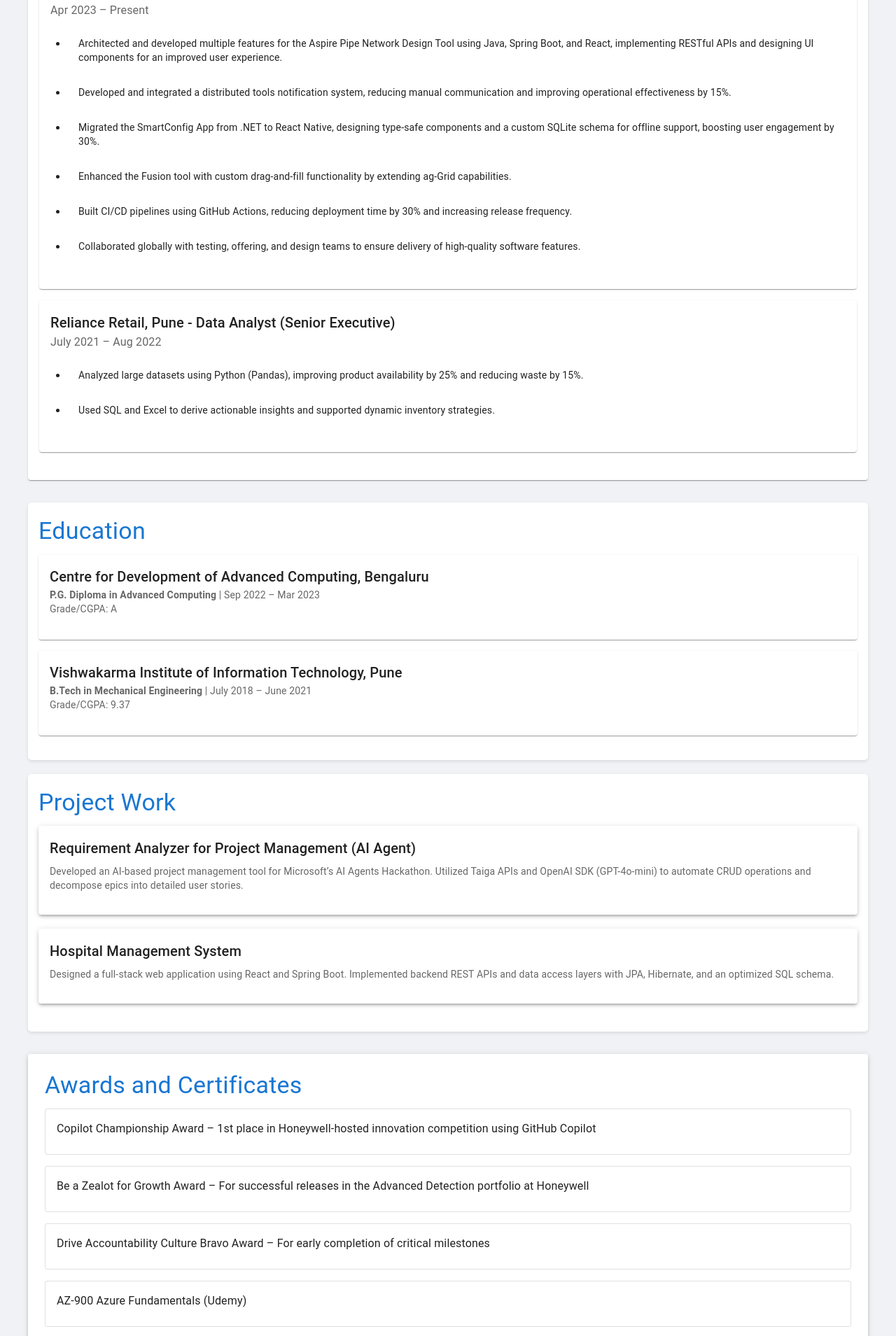
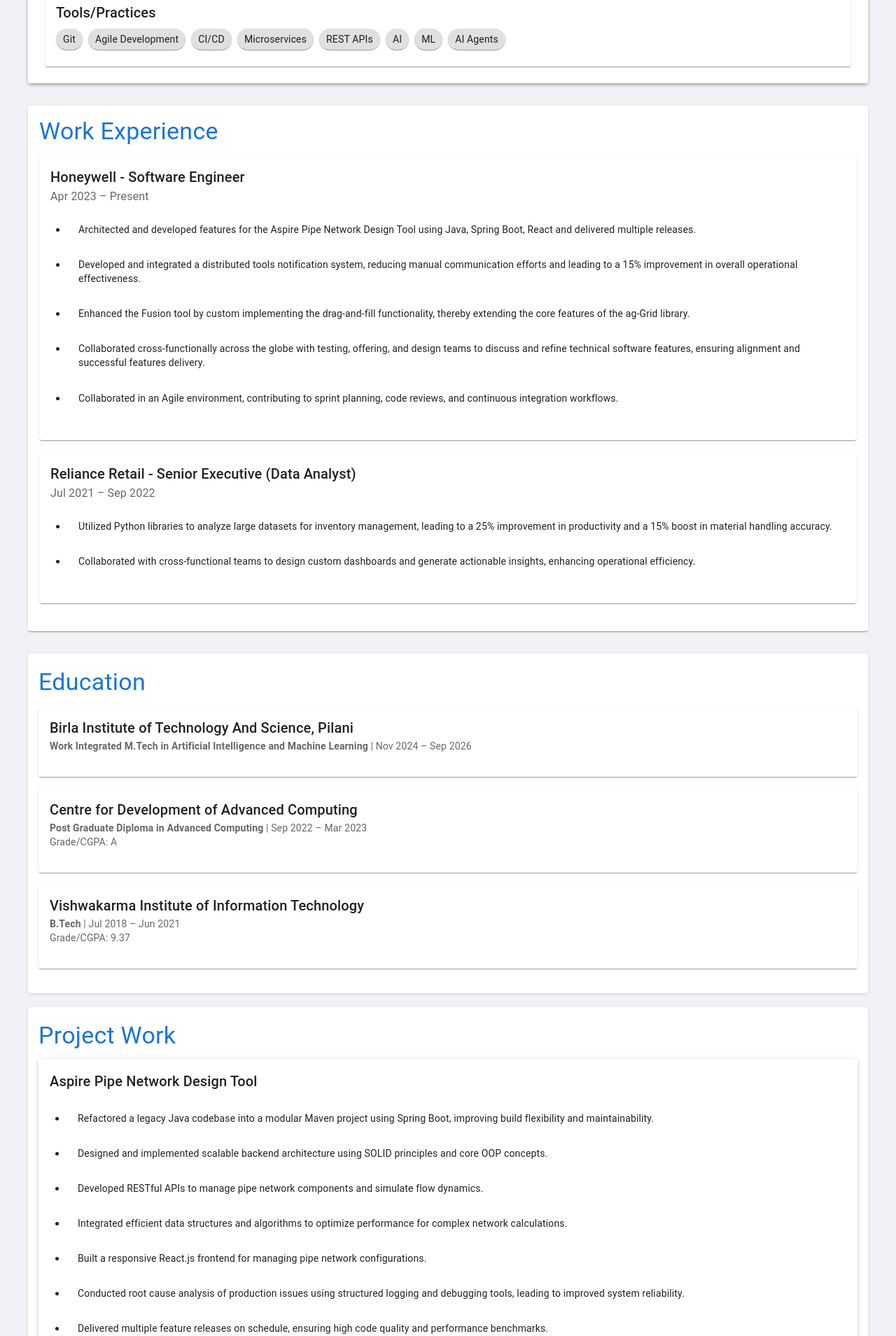
Before and after one commit to rohanbhirud/rohanbhirud.github.io, a React (Create React App) app: page / in a window 1280 px wide. Shown: the part 671-2580 px from the top of the page at 70% size. Built offline with nearby package versions, Linux system fonts and the light colour scheme.

Commit message:
updating content

```diff
--- a/src/App.js
+++ b/src/App.js
@@ -10,75 +10,136 @@
 
 function App() {
   const skillsData = {
-    Languages: ['Java', 'C#', 'SQL', 'JavaScript', 'TypeScript', 'Python', 'HTML', 'CSS'],
-    'Technologies & Tools': ['Spring Boot', 'React', 'Angular', '.NET Core Web API', 'Docker', 'Kafka', 'Microservices', 'REST APIs', 'Azure', 'OpenAI SDK', 'AI Agents', 'Git']
+    'Programming Languages': [
+      'Java',
+      'C#',
+      'JavaScript',
+      'TypeScript',
+      'Python',
+      'HTML',
+      'CSS'
+    ],
+    'Frameworks': [
+      'React',
+      '.NET Core',
+      'Spring Boot'
+    ],
+    'Databases': [
+      'SQL',
+      'Microsoft SQL Server'
+    ],
+    'Tools/Practices': [
+      'Git',
+      'Agile Development',
+      'CI/CD',
+      'Microservices',
+      'REST APIs',
+      'AI',
+      'ML',
+      'AI Agents'
+    ]
   };
 
   const experienceData = [
     {
-      company: 'Honeywell, Bangalore',
+      company: 'Honeywell',
       role: 'Software Engineer',
       dates: 'Apr 2023 – Present',
       responsibilities: [
-        'Architected and developed multiple features for the Aspire Pipe Network Design Tool using Java, Spring Boot, and React, implementing RESTful APIs and designing UI components for an improved user experience.',
-        'Developed and integrated a distributed tools notification system, reducing manual communication and improving operational effectiveness by 15%.',
-        'Migrated the SmartConfig App from .NET to React Native, designing type-safe components and a custom SQLite schema for offline support, boosting user engagement by 30%.',
-        'Enhanced the Fusion tool with custom drag-and-fill functionality by extending ag-Grid capabilities.',
-        'Built CI/CD pipelines using GitHub Actions, reducing deployment time by 30% and increasing release frequency.',
-        'Collaborated globally with testing, offering, and design teams to ensure delivery of high-quality software features.'
+        'Architected and developed features for the Aspire Pipe Network Design Tool using Java, Spring Boot, React and delivered multiple releases.',
+        'Developed and integrated a distributed tools notification system, reducing manual communication efforts and leading to a 15% improvement in overall operational effectiveness.',
+        'Enhanced the Fusion tool by custom implementing the drag-and-fill functionality, thereby extending the core features of the ag-Grid library.',
+        'Collaborated cross-functionally across the globe with testing, offering, and design teams to discuss and refine technical software features, ensuring alignment and successful features delivery.',
+        'Collaborated in an Agile environment, contributing to sprint planning, code reviews, and continuous integration workflows.'
       ]
     },
     {
-      company: 'Reliance Retail, Pune',
-      role: 'Data Analyst (Senior Executive)',
-      dates: 'July 2021 – Aug 2022',
+      company: 'Reliance Retail',
+      role: 'Senior Executive (Data Analyst)',
+      dates: 'Jul 2021 – Sep 2022',
       responsibilities: [
-        'Analyzed large datasets using Python (Pandas), improving product availability by 25% and reducing waste by 15%.',
-        'Used SQL and Excel to derive actionable insights and supported dynamic inventory strategies.'
+        'Utilized Python libraries to analyze large datasets for inventory management, leading to a 25% improvement in productivity and a 15% boost in material handling accuracy.',
+        'Collaborated with cross-functional teams to design custom dashboards and generate actionable insights, enhancing operational efficiency.'
       ]
     }
   ];
 
   const educationData = [
     {
-      institution: 'Centre for Development of Advanced Computing, Bengaluru',
-      degree: 'P.G. Diploma in Advanced Computing',
-      dates: 'Sep 2022 – Mar 2023',
-      grade: 'A',
-      coursework: ['OOP', 'Databases', 'DSA', 'Full-stack Development']
+      institution: 'Birla Institute of Technology And Science, Pilani',
+      degree: 'Work Integrated M.Tech in Artificial Intelligence and Machine Learning',
+      dates: 'Nov 2024 – Sep 2026'
     },
     {
-      institution: 'Vishwakarma Institute of Information Technology, Pune',
-      degree: 'B.Tech in Mechanical Engineering',
-      dates: 'July 2018 – June 2021',
-      cgpa: '9.37',
-      coursework: []
+      institution: 'Centre for Development of Advanced Computing',
+      degree: 'Post Graduate Diploma in Advanced Computing',
+      dates: 'Sep 2022 – Mar 2023',
+      grade: 'A'
+    },
+    {
+      institution: 'Vishwakarma Institute of Information Technology',
+      degree: 'B.Tech',
+      dates: 'Jul 2018 – Jun 2021',
+      cgpa: '9.37'
     }
   ];
 
   const projectsData = [
     {
-      title: 'Requirement Analyzer for Project Management (AI Agent)',
-      description: 'Developed an AI-based project management tool for Microsoft’s AI Agents Hackathon. Utilized Taiga APIs and OpenAI SDK (GPT-4o-mini) to automate CRUD operations and decompose epics into detailed user stories.',
-      liveDemoLink: '',
-      githubLink: ''
+      title: 'Aspire Pipe Network Design Tool',
+      description: [
+        'Refactored a legacy Java codebase into a modular Maven project using Spring Boot, improving build flexibility and maintainability.',
+        'Designed and implemented scalable backend architecture using SOLID principles and core OOP concepts.',
+        'Developed RESTful APIs to manage pipe network components and simulate flow dynamics.',
+        'Integrated efficient data structures and algorithms to optimize performance for complex network calculations.',
+        'Built a responsive React.js frontend for managing pipe network configurations.',
+        'Conducted root cause analysis of production issues using structured logging and debugging tools, leading to improved system reliability.',
+        'Delivered multiple feature releases on schedule, ensuring high code quality and performance benchmarks.'
+      ]
+    },
+    {
+      title: 'CLSS Site Manager',
+      description: [
+        'Developed and integrated a distributed tools notification system, reducing manual communication efforts and leading to a 15% improvement in overall operational effectiveness.',
+        'Designed and implemented SQL Server schemas, stored procedures, and queries to support the distributed tools notification system, enabling reliable message delivery.',
+        'Built RESTful APIs using .NET to support scalable and maintainable backend services.',
+        'Integrated backend APIs with React components to enable seamless data flow and user interaction.',
+        'Developed dynamic front-end interfaces using React, enhancing usability and performance.'
+      ]
+    },
+    {
+      title: 'CLSS Config Tool',
+      description: [
+        'Enhanced the tool by custom implementing the drag-and-fill functionality, thereby extending the core features of the ag-Grid library.',
+        'Built RESTful APIs following clean architecture patterns.'
+      ]
+    },
+    {
+      title: 'Requirement Analyser AI Agent',
+      description: [
+        'Developed an intelligent project management agent as part of Microsoft\'s AI Agents Hackathon using Taiga APIs to automate CRUD operations on projects, epics, and user stories.',
+        'Leveraged Azure AI Foundry\'s hosted GPT-4o-mini with the OpenAI SDK and Python to decompose high-level epics into detailed user stories.'
+      ]
     },
     {
       title: 'Hospital Management System',
-      description: 'Designed a full-stack web application using React and Spring Boot. Implemented backend REST APIs and data access layers with JPA, Hibernate, and an optimized SQL schema.',
-      liveDemoLink: '',
-      githubLink: ''
+      description: [
+        'Implemented JPA repositories and Hibernate entities for efficient data access.',
+        'Architected and developed a full-stack Hospital Management System.',
+        'Worked collaboratively to meet project milestones and deliver a robust, user-friendly solution.'
+      ]
     }
   ];
 
   const awardsData = [
-    'Copilot Championship Award – 1st place in Honeywell-hosted innovation competition using GitHub Copilot',
-    'Be a Zealot for Growth Award – For successful releases in the Advanced Detection portfolio at Honeywell',
-    'Drive Accountability Culture Bravo Award – For early completion of critical milestones',
-    'AZ-900 Azure Fundamentals (Udemy)',
-    'Crash Course on Python (Coursera)',
-    'Fullstack Development (LinkedIn Learning)'
+    'Patent Approval: Granted approval for patent filing for innovative LED-based authentication system in FaastFlex Detector at Honeywell.',
+    'People\'s Choice Award: Recognized at Honeywell Technology Roadshow for outstanding project presentation and innovation.',
+    'Copilot Championship Award: Awarded first place in a Honeywell-hosted competition for innovative use of GitHub Copilot.',
+    'Be a Zealot for Growth Award at Honeywell: Recognized for spearheading multiple successful releases within the Advanced Detection portfolio.',
+    'Drive Accountability Culture Bravo Award: Awarded for initiative and driving early completion of critical milestones.',
+    'Fullstack Development | LinkedIn Learning'
   ];
+
 
   return (
     <div className="portfolio-container">
--- a/src/components/Education.js
+++ b/src/components/Education.js
@@ -23,7 +23,7 @@
               <strong>{entry.degree}</strong> | {entry.dates}
             </Typography>
             <Typography variant="body2" color="text.secondary" style={{ marginBottom: '10px' }}>
-              Grade/CGPA: {entry.grade || entry.cgpa}
+              {(entry.grade || entry.cgpa) && `Grade/CGPA: ${entry.grade || entry.cgpa}`}
             </Typography>
           </CardContent>
         </Card>
--- a/src/components/Projects.js
+++ b/src/components/Projects.js
@@ -1,6 +1,5 @@
 import React from 'react';
-import { Card, CardContent, Typography, CardActions, Button } from '@mui/material';
-import GitHubIcon from '@mui/icons-material/GitHub'; // This is a Material UI icon, no path change needed
+import { Card, CardContent, Typography, List, ListItem, ListItemText } from '@mui/material';
 function Projects({ projects }) {
   return (
     <section id="projects">
@@ -21,23 +20,14 @@
             <Typography variant="h6" component="h3" gutterBottom>
               {project.title}
             </Typography>
-            <Typography variant="body2" color="text.secondary">
-              {project.description}
-            </Typography>
+            <List dense sx={{ listStyleType: 'disc', pl: 3 }}>
+                  {project.description.map((d, idx) => (
+                    <ListItem key={idx} sx={{ display: 'list-item', listStyleType: 'disc' }}>
+                      <ListItemText primary={d} />
+                    </ListItem>
+                  ))}
+                </List>
           </CardContent>
-          <CardActions>
-            {project.liveDemoLink && (
-              <Button size="small" component="a" href={project.liveDemoLink} target="_blank" rel="noopener noreferrer">
-                Live Demo
-              </Button>
-            )}
-            {project.githubLink && (
-              <Button size="small" component="a" href={project.githubLink} target="_blank" rel="noopener noreferrer">
- <GitHubIcon fontSize="small" sx={{ mr: 0.5 }} />
-                GitHub
-              </Button>
-            )}
-          </CardActions>
         </Card>
       ))}
     </section>
```
